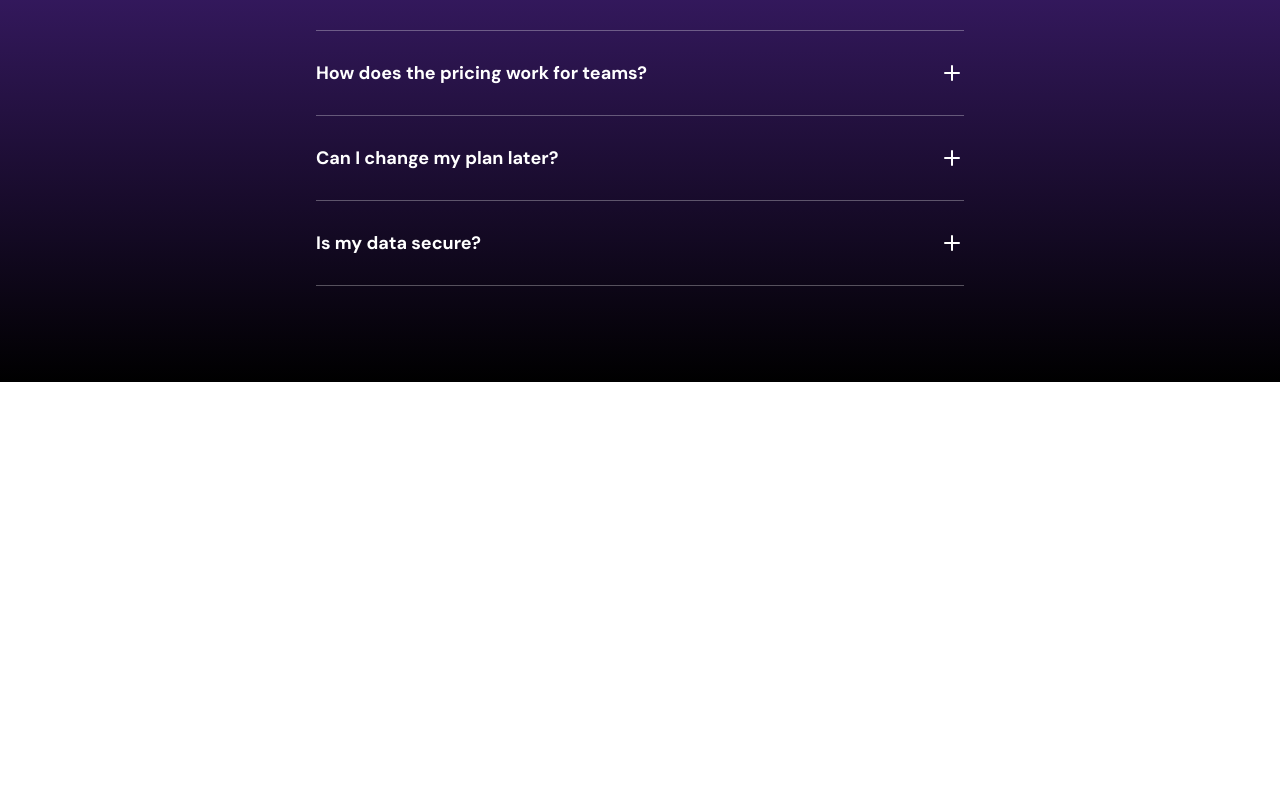
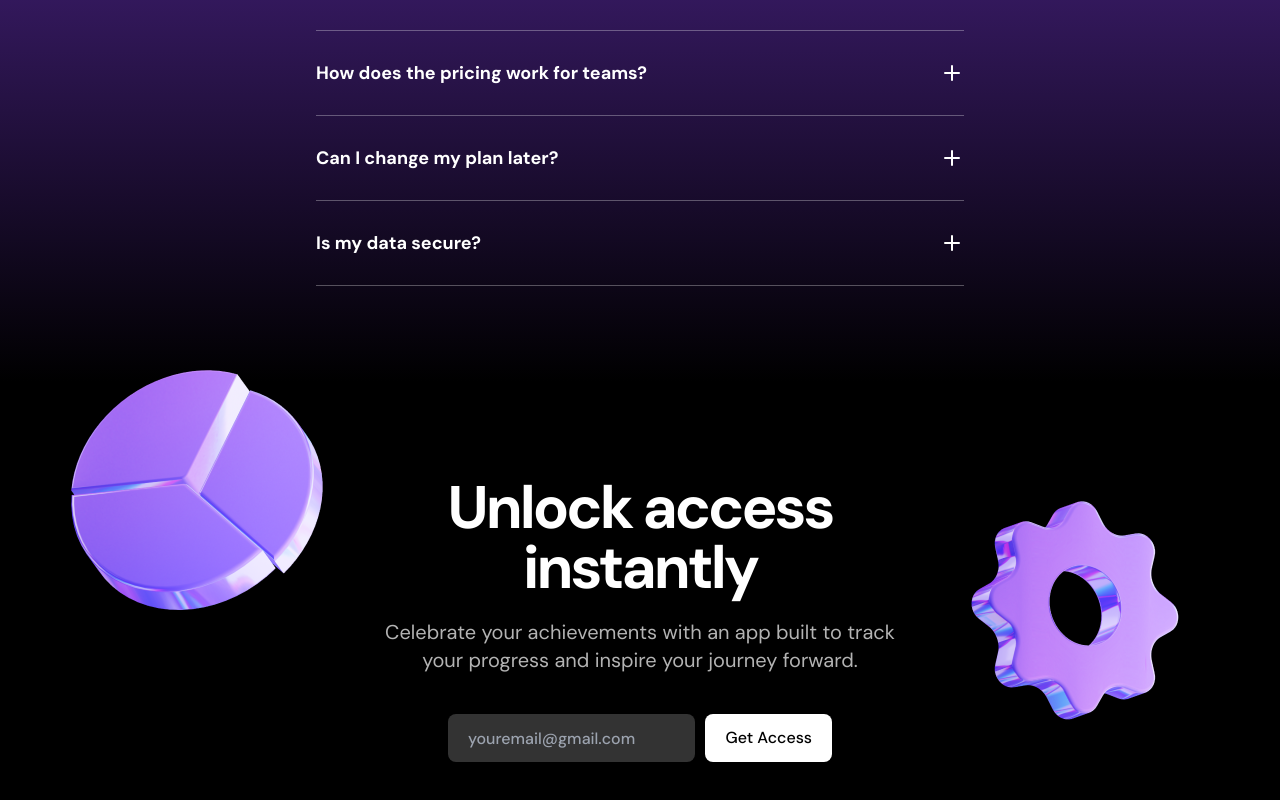
Before and after one commit to bhujbalpratik/Product-Dark-Landing-Page, a Next.js app: page / in a window 1280 px wide. Shown: the part 3276-4076 px from the top of the page. Before the commit the page ends 3658 px from the top, so only its background shows below. Built offline with nearby package versions, Linux system fonts and the light colour scheme.

Commit message:
Call to action section added

```diff
--- a/src/app/page.tsx
+++ b/src/app/page.tsx
@@ -18,8 +18,8 @@
       <Features />
       <ProductShowcase />
       <FAQs />
+      <CallToAction />
       {/*
-      <CallToAction />
       <Footer /> */}
     </>
   )
--- a/src/components/CallToAction.tsx
+++ b/src/components/CallToAction.tsx
@@ -1,3 +1,42 @@
+import helixImage from "../assets/images/helix2.png"
+import emojiStar from "../assets/images/emojistar.png"
+import Image from "next/image"
+
 export const CallToAction = () => {
-  return null;
-};
+  return (
+    <div className="bg-black text-white py-[4.5rem] sm:py-24 text-center">
+      <div className="container max-w-xl relative">
+        <Image
+          src={helixImage}
+          alt="HelixImage"
+          className="absolute top-6 left-[calc(100%+36px)] lg:top-[20px]"
+        />
+        <Image
+          src={emojiStar}
+          alt="EmojiStar"
+          className="absolute right-[calc(100%+24px)] -top-[120px]"
+        />
+        <h2 className="text-5xl tracking-tighter font-bold text-center sm:text-6xl">
+          Unlock access instantly
+        </h2>
+        <p className="text-xl text-white/70 mt-5">
+          Celebrate your achievements with an app built to track your progress
+          and inspire your journey forward.
+        </p>
+        <form className="mt-10 flex flex-col gap-2.5 sm:flex-row sm:max-w-sm mx-auto">
+          <input
+            type="email"
+            placeholder="youremail@gmail.com"
+            className="h-12 bg-white/20 rounded-lg px-5 font-medium placeholder:text-[#9CA3AF] sm:flex-1 "
+          />
+          <button
+            type="button"
+            className="bg-white text-black rounded-lg h-12 font-medium text-base sm:px-5"
+          >
+            Get Access
+          </button>
+        </form>
+      </div>
+    </div>
+  )
+}
```
